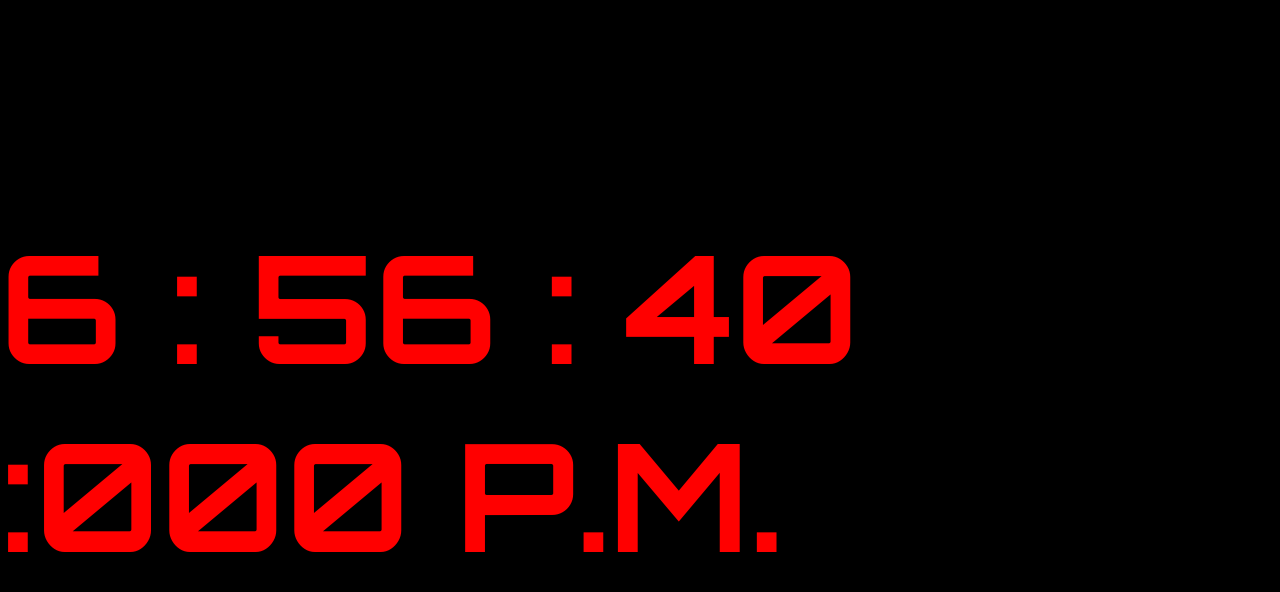
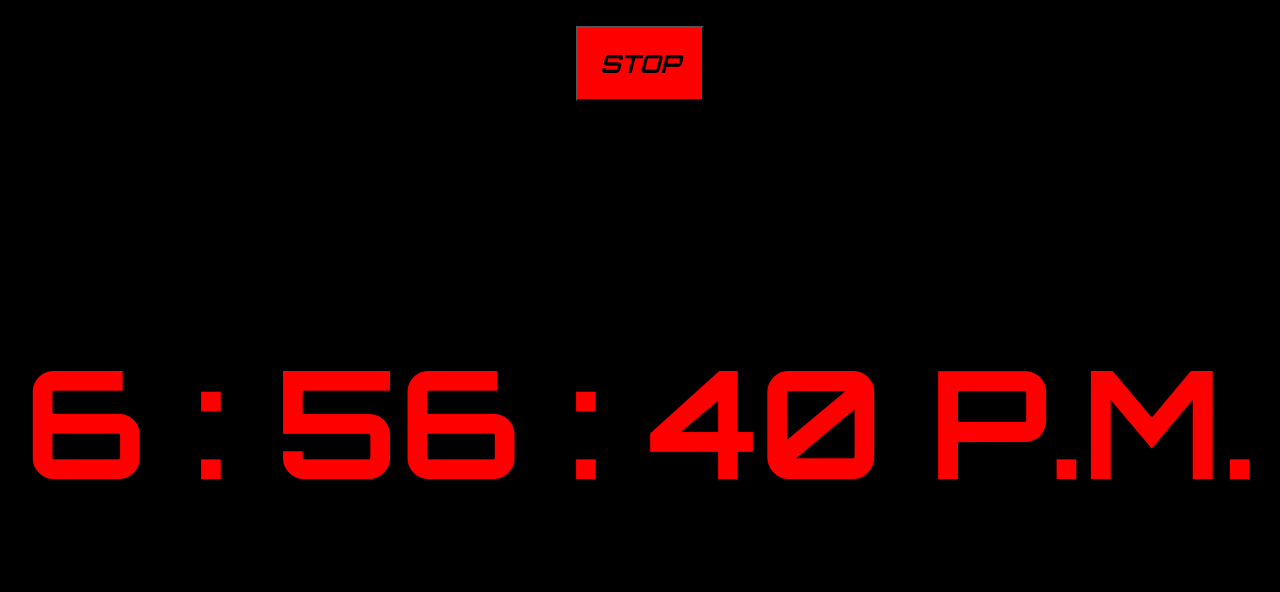
Before and after one commit to abhishektanwar2309/Digital-Clock, a plain HTML site: page index.html in a window 1280 px wide. Drawn offline with Linux system fonts and the light colour scheme.

Commit message:
added the button to start and stop the clock

```diff
--- a/index.html
+++ b/index.html
@@ -16,7 +16,7 @@
         }
         .container{
             width: 100%;
-            height: 100vh;
+            height: 80vh;
             display: flex;
             /* it centers the content vertically */
             align-items: center;
@@ -27,10 +27,29 @@
             font-size: 150px;
             font-family: 'Orbitron', sans-serif;
         }
+        #btnContainer{
+            display: flex;
+            /* it centers the content vertically */
+            align-items: center;
+            /* it centers the content horizontally  */
+            justify-content: center;
+        }
+        #btn{
+            width: 10%;
+            margin-top: 2%;
+            padding: 20px;
+            font-style: oblique;
+            font-size: 25px;
+            font-family: 'Orbitron', sans-serif;
+            background-color: red;
+            color: black;
+        }
     </style>
 </head>
 <body>
-
+    <div id="btnContainer">
+        <button id="btn" onclick="startSTOP()">STOP</button>
+    </div>
     <div class="container">
         <span class="click">3:15 AM</span>
         <!-- <button>Pause</button> -->
@@ -45,32 +64,48 @@
             mm=mm>9?mm:'0'+mm;
             let ss=dateObj.getSeconds();
             ss=ss>9?ss:'0'+ss;
-            let millis=dateObj.getMilliseconds();
-            if(millis<100){
-                if(millis<10){
-                    millis='00'+millis;
-                }
-                else{
-                    millis='0'+millis;
-                }
-            }
+            // let millis=dateObj.getMilliseconds();
+            // if(millis<100){
+            //     if(millis<10){
+            //         millis='00'+millis;
+            //     }
+            //     else{
+            //         millis='0'+millis;
+            //     }
+            // }
             let amPM="A.M.";
             //code for keeping the hours till 12
             if(hh>12){
                 hh=hh%12;
                 amPM="P.M.";
             }
-            return `${hh} : ${mm} : ${ss} :${millis} ${amPM}`;
+            // return `${hh} : ${mm} : ${ss} :${millis} ${amPM}`;
+            return `${hh} : ${mm} : ${ss} ${amPM}`;
 
             //but the below shortcut does not keep the double digit format
             // return dateObj.toLocaleTimeString();
         };
 
-        setInterval(()=>{
+        const clock=()=>{
+            let clockObj=document.querySelector('.click');
             // console.log(getTime());
-            let clockObj=document.querySelector('.click');
             clockObj.innerHTML=getTime();
-        },1);
+        }
+        let time=setInterval(clock,1);
+
+        //button to stop and start the watch
+        let btnObj=document.getElementById("btn");
+        const startSTOP=()=>{
+            if(btnObj.innerText==="STOP"){
+                clearInterval(time);
+                btn.innerText="START";
+            }
+            else{
+                btn.innerText="STOP";
+                time=setInterval(clock,1);
+            }
+        }
+
     </script>
 
 </body>
```
